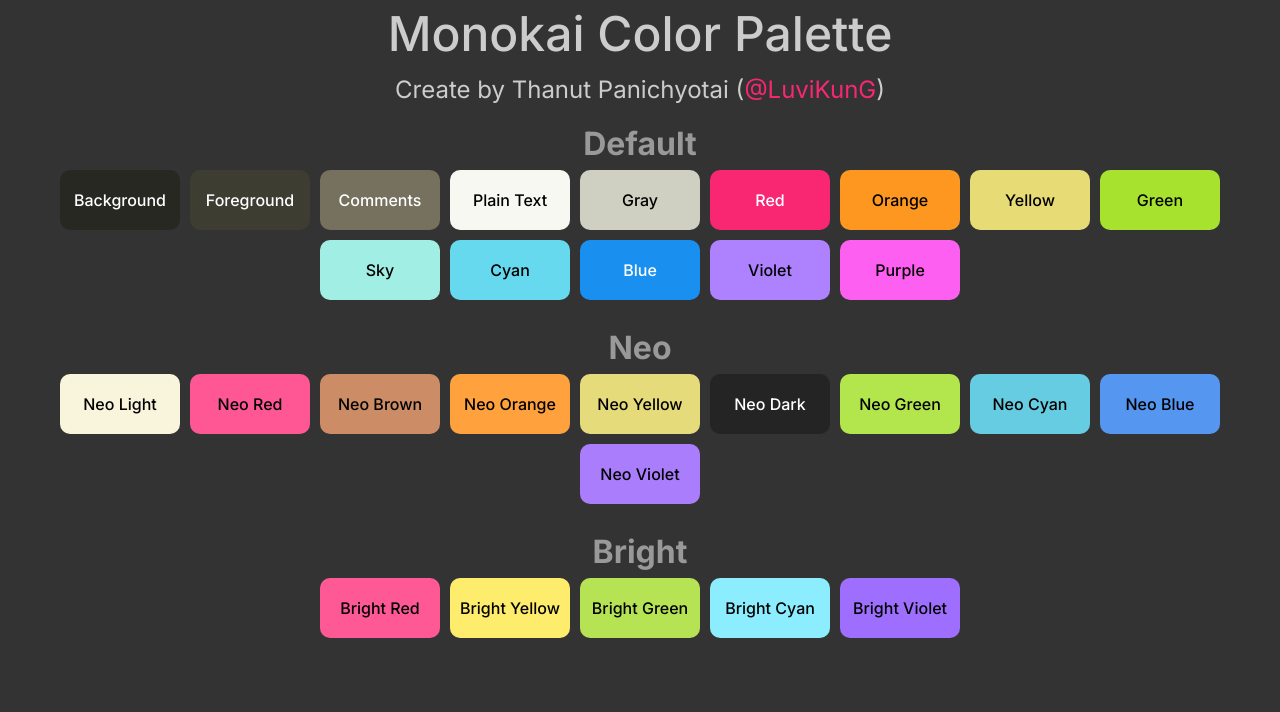
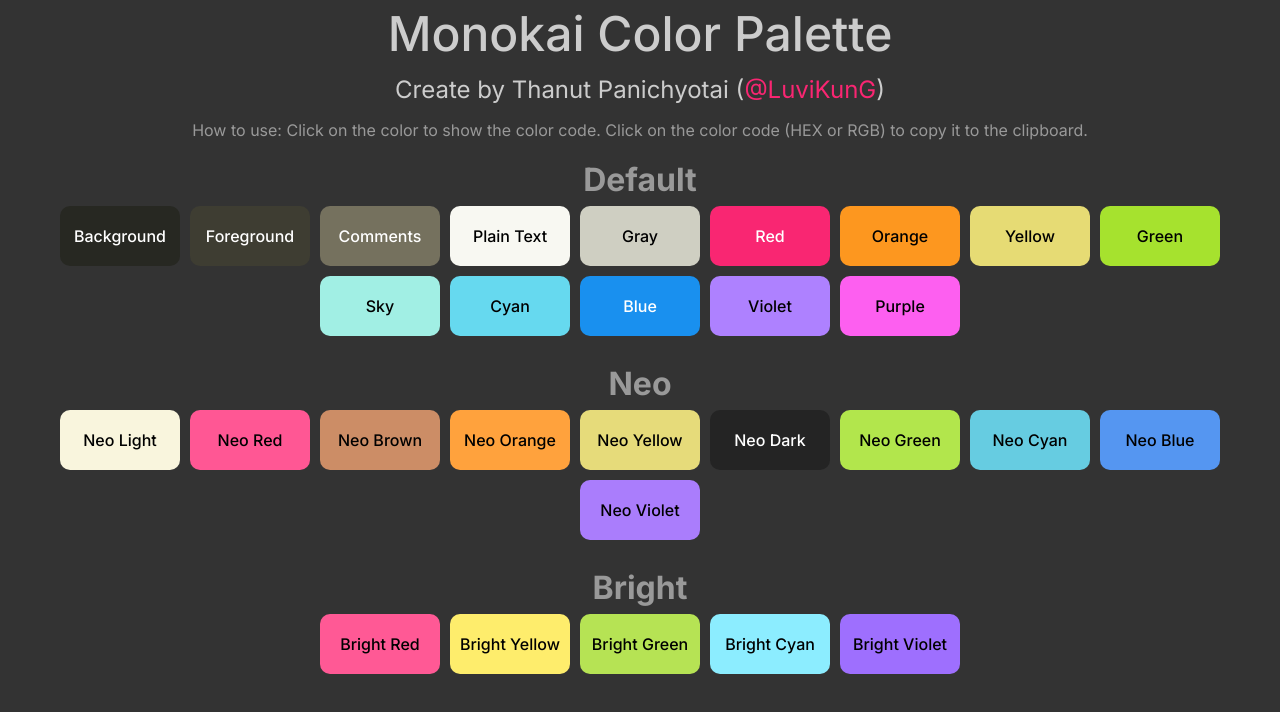
Before and after one commit to LuviKunG/ReactMonokaiColorPalette, a React (Create React App) app: page / in a window 1280 px wide. Shown: the top 712 px of the page. Built offline with nearby package versions, Linux system fonts and the light colour scheme.

Commit message:
add how to use. change some line of code to be optimize.

```diff
--- a/src/App.css
+++ b/src/App.css
@@ -27,6 +27,16 @@
     font-size: 24px;
     font-weight: 400;
     color: #ccc;
+    text-align: center;
+    padding-top: 10px;
+    padding-bottom: 10px;
+}
+
+.App-introduction {
+    font-family: 'Inter', sans-serif;
+    font-size: 16px;
+    font-weight: 400;
+    color: #999;
     text-align: center;
     padding-top: 10px;
     padding-bottom: 10px;
--- a/src/App.js
+++ b/src/App.js
@@ -2,7 +2,8 @@
 import './App.css';
 import ColorBlock from './ColorBlock';
 import DisplayColor from './DisplayColor';
-import ColorContext from './contexts/ColorContext';
+import ColorContext from './contexts/colorcontext';
+import colorHelper from './modules/colorhelper';
 
 function App() {
   const [showFlashMessage, setShowFlashMessage] = useState(false);
@@ -23,13 +24,7 @@
     }, 1000);
   };
   const onColorRGBClicked = (event, color) => {
-    const hexToRgb = (hex) => {
-      const r = parseInt(hex.substr(1, 2), 16);
-      const g = parseInt(hex.substr(3, 2), 16);
-      const b = parseInt(hex.substr(5, 2), 16);
-      return `rgb(${r}, ${g}, ${b})`;
-    };
-    let colorRGBString = hexToRgb(color);
+    let colorRGBString = colorHelper.hexToRgb(color);
     navigator.clipboard.writeText(colorRGBString);
     setMessage(colorRGBString + ' copied to clipboard');
     setShowFlashMessage(true);
@@ -46,10 +41,13 @@
       <div className="App-subheader">
         Create by Thanut Panichyotai (<a href="https://luvikung.github.io/">@LuviKunG</a>)
       </div>
+      <div className="App-introduction">
+        How to use: Click on the color to show the color code. Click on the color code (HEX or RGB) to copy it to the clipboard.
+      </div>
       <body>
         <div className="Color-container">
           {
-            Object.entries(colorContext).map(([, entryColors]) => {
+            Object.values(colorContext).map((entryColors) => {
               return (
                 <div className="Color-group">
                   <h2 className="Color-group-name">{entryColors.name}</h2>
--- /dev/null
+++ b/src/modules/colorhelper.js
@@ -0,0 +1,8 @@
+const hexToRgb = (hex) => {
+    const r = parseInt(hex.substr(1, 2), 16);
+    const g = parseInt(hex.substr(3, 2), 16);
+    const b = parseInt(hex.substr(5, 2), 16);
+    return `rgb(${r}, ${g}, ${b})`;
+};
+const colorHelper = { hexToRgb };
+export default colorHelper;
```
Also changed, not shown: src/contexts/colorcontext.js (renamed from src/contexts/ColorContext.js), 1 other file (tests, documents, lock files or other folders).
